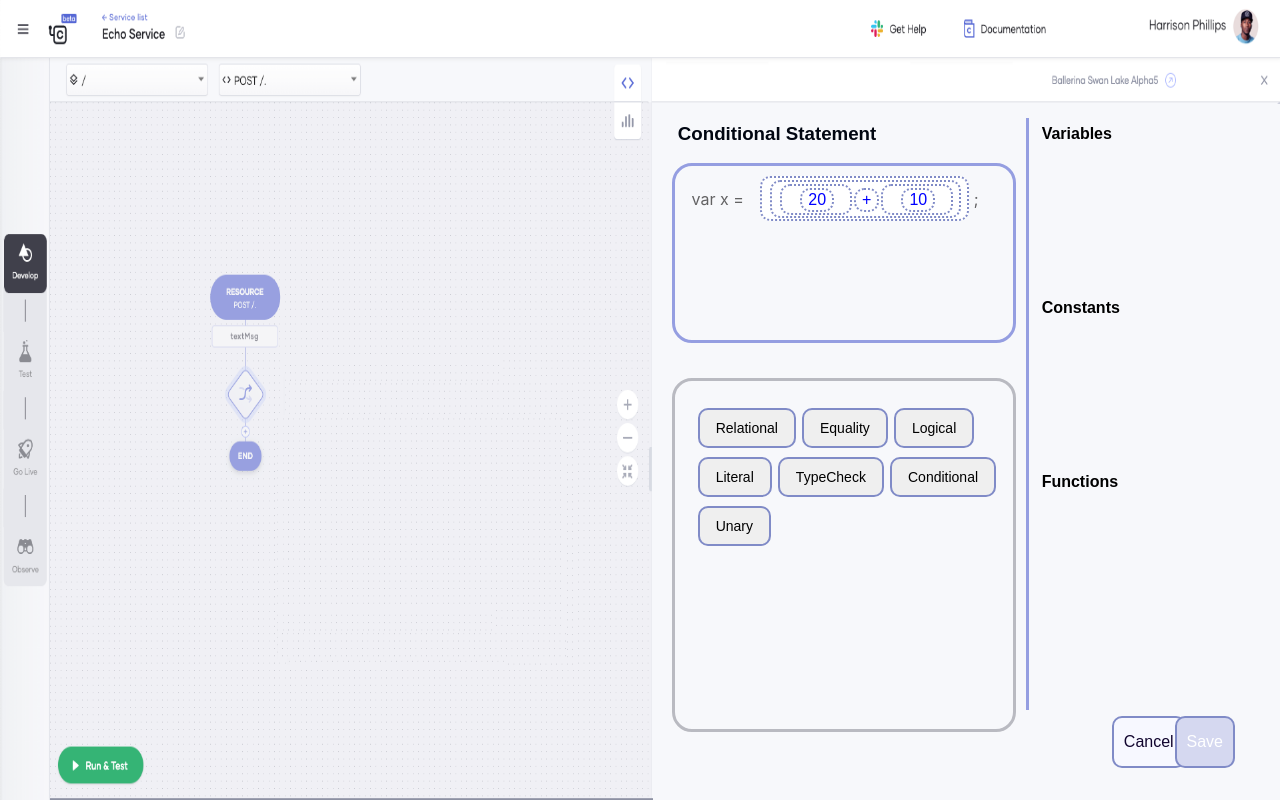
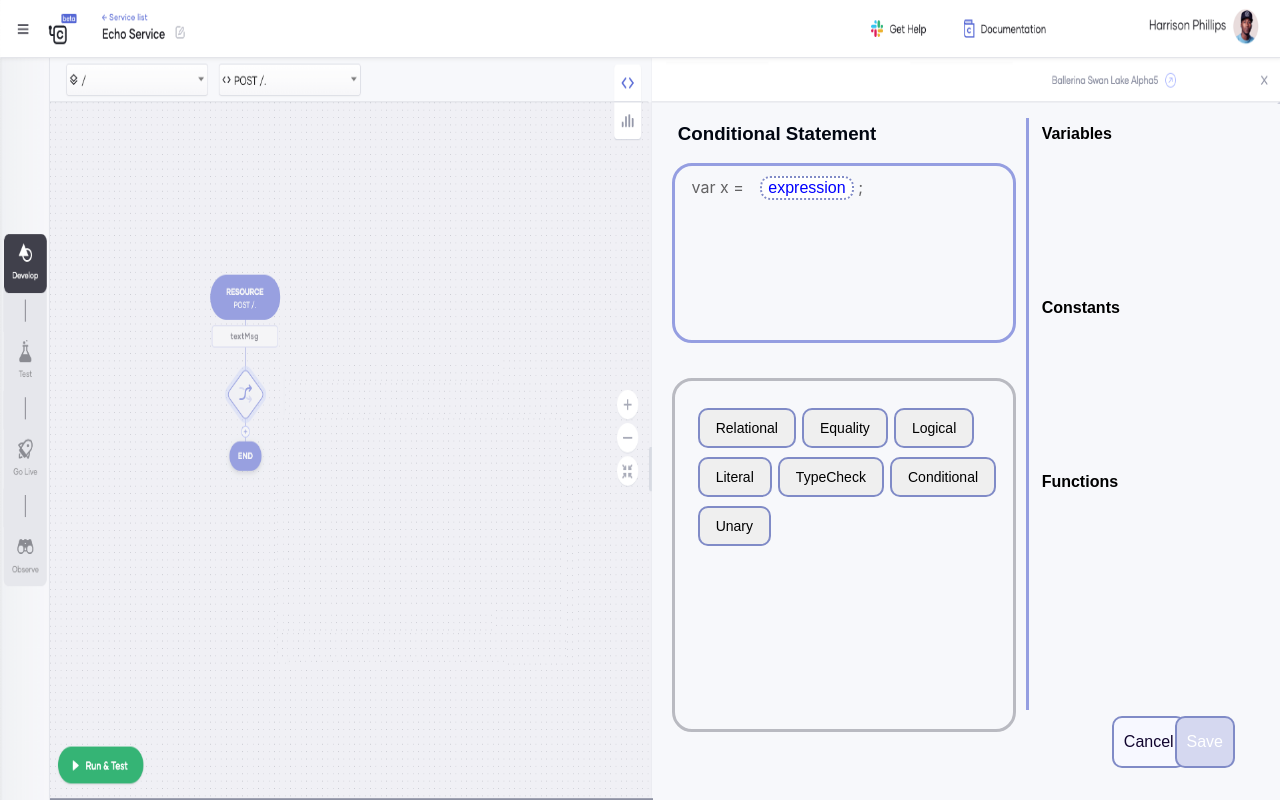
Before and after one commit to madushajg/tree-editor, a React (Create React App) app: page / in a window 1280 px wide. Both pictures are taken after a click on the button "Literal". Built offline with nearby package versions, Linux system fonts and the light colour scheme.

Commit message:
Add literal editing support

```diff
--- a/src/components/ExpressionTypes/Literal/Numeric/index.tsx
+++ b/src/components/ExpressionTypes/Literal/Numeric/index.tsx
@@ -1,15 +1,22 @@
-import React from "react";
-import { getSuggestionsBasedOnExpressionKind } from "../../../../utils";
+import React, { useState } from "react";
 import * as c from "../../../../constants";
-import { NumericLiteral, STNode } from "../../../../models/syntax-tree-interfaces";
+import {
+  NumericLiteral,
+  STNode,
+} from "../../../../models/syntax-tree-interfaces";
+import { addExpression } from "../../../../utils/utils";
 
 interface LiteralProps {
-    model: STNode
-    callBack: (suggestions: string[], model: STNode) => void
+  model: STNode;
+  callBack: (suggestions: string[], model: STNode) => void;
 }
 
 export function NumericLiteralC(props: LiteralProps) {
-    const { model, callBack } = props;
+  const { model } = props;
+
+  const [isDoubleClick, setIsDoubleClick] = useState(false);
+  const [literal, setLiteral] = useState("");
+
   let literalModel: NumericLiteral;
   let value: any;
 
@@ -18,17 +25,51 @@ export function NumericLiteralC(props: LiteralProps) {
     value = literalModel.literalToken.value;
   }
 
-    const onClickOnExpression = (e: any) => {
-        e.stopPropagation()
-        callBack(getSuggestionsBasedOnExpressionKind(c.LITERAL), literalModel.literalToken)
+  // const onClickOnExpression = (e: any) => {
+  //     e.stopPropagation()
+  //     callBack(getSuggestionsBasedOnExpressionKind(c.LITERAL), literalModel.literalToken)
+  // };
+
+  const inputblur = (event: React.FocusEvent<HTMLInputElement>) => {
+    if (literal !== "") {
+      addExpression(model, c.LITERAL, literal);
+    }
+  };
+
+  const inputChangeHandler = (event: React.KeyboardEvent<HTMLSpanElement>) => {
+    setLiteral(
+      event.currentTarget.textContent ? event.currentTarget.textContent : ""
+    );
+  };
+
+  const inputEnterHandler = (event: React.KeyboardEvent<HTMLSpanElement>) => {
+    if (event.code === "Enter" || event.code === "Tab") {
+      addExpression(model, c.LITERAL, event.currentTarget.textContent);
+    }
   };
 
   return (
-        <span className="App-expression-block App-expression-block-element">
-            {/* <input type="text" id="literal" name="literal" onClick={(e) => onClickOnExpression(e)} className="literal-input"></input> */}
-            <button className="template-button" onClick={(e) => onClickOnExpression(e)}>
+    <>
+      {isDoubleClick ? (
+        <span
+          className="App-expression-block App-expression-block-element"
+          onDoubleClick={() => {
+            setIsDoubleClick(false);
+          }}
+        >
           {value}
-            </button>
         </span>
+      ) : (
+        <span
+          onKeyDown={inputEnterHandler}
+          contentEditable={true}
+          onBlur={inputblur}
+          onInput={inputChangeHandler}
+        >
+          {" "}
+          {value}{" "}
+        </span>
+      )}
+    </>
   );
 }
--- /dev/null
+++ b/src/components/ExpressionTypes/Literal/String/index.tsx
@@ -0,0 +1,71 @@
+import React, { useState, useRef } from "react";
+import * as c from "../../../../constants";
+import { StringLiteral, STNode } from "../../../../models/syntax-tree-interfaces";
+import { addExpression } from "../../../../utils/utils";
+
+interface LiteralProps {
+    model: STNode
+    callBack: (suggestions: string[], model: STNode) => void
+}
+
+export function StringLiteralC(props: LiteralProps) {
+    const { model } = props;
+
+    const [isDoubleClick, setIsDoubleClick] = useState (false);
+    const [literal, setLiteral] = useState ("");
+    const inputRef = useRef(null);
+
+    let literalModel: StringLiteral;
+    let value: any;
+
+    if (model.kind === "StringLiteral") {
+        literalModel = model as StringLiteral;
+        value = literalModel.literalToken.value;
+    }
+
+    // const onClickOnExpression = (e: any) => {
+    //     e.stopPropagation()
+    //     callBack(getSuggestionsBasedOnExpressionKind(c.LITERAL), literalModel.literalToken)
+    // };
+
+    const inputblur = (event:  React.FocusEvent<HTMLInputElement>) => {
+        if (literal !== ""){
+            addExpression(model, c.LITERAL, literal)
+        }
+    };
+
+    const inputChangeHandler = (event:  React.KeyboardEvent<HTMLSpanElement>) => {
+
+        setLiteral(event.currentTarget.textContent ? event.currentTarget.textContent : "");
+    };
+
+    const inputEnterHandler = (event:  React.KeyboardEvent<HTMLSpanElement>) => {
+        if (event.code === "Enter" || event.code === "Tab"){
+            addExpression(model, c.LITERAL, event.currentTarget.textContent);
+        }
+
+      };
+
+    return (
+        <>
+            {
+            isDoubleClick?(
+
+
+        <span className="App-expression-block App-expression-block-element" onDoubleClick={() => {
+                setIsDoubleClick(false)
+              }}>{value}</span>
+
+               ):(
+                  <span
+                   onKeyDown={inputEnterHandler}
+                    contentEditable={true}
+
+                    onBlur={inputblur}
+                    onInput = {inputChangeHandler}
+                    ref={inputRef}
+                  > {value} </span>)
+                }
+            </>
+    );
+}
--- a/src/components/ExpressionTypes/index.tsx
+++ b/src/components/ExpressionTypes/index.tsx
@@ -6,6 +6,7 @@
 // import { DefaultBooleanC } from './Default/Boolean';
 import { BooleanLiteralC } from './Literal/Boolean';
 import { NumericLiteralC } from './Literal/Numeric';
+import { StringLiteralC } from './Literal/String';
 import { BinaryExpressionC } from './BinaryExpr';
 import { BracedExpressionC } from './BracedExpr';
 
@@ -17,5 +18,6 @@ import { BracedExpressionC } from './BracedExpr';
 // export { DefaultBooleanC };
 export { BooleanLiteralC as BooleanLiteral };
 export { NumericLiteralC as NumericLiteral };
+export { StringLiteralC as StringLiteral };
 export { BinaryExpressionC as BinaryExpression };
 export { BracedExpressionC as BracedExpression };
--- a/src/components/Visitors/codeGenVisitor.ts
+++ b/src/components/Visitors/codeGenVisitor.ts
@@ -22,7 +22,7 @@ const leafKind = ['PlusToken', 'MinusToken', 'AsteriskToken', 'SlashToken', 'Per
     'LogicalAndToken', 'LogicalOrToken',
     'DoubleDotLtToken',
     // 'CloseParenToken', 'OpenParenToken',
-    'DecimalIntegerLiteralToken'];
+    'DecimalIntegerLiteralToken', 'StringLiteralToken'];
 
 class CodeGenVisitor implements Visitor {
     private codeSnippet: string = "";
--- a/src/utils/utils.ts
+++ b/src/utils/utils.ts
@@ -1,6 +1,6 @@
 import { Expression } from '../models/definitions';
 import * as c from "../constants";
-import { BinaryExpression, BracedExpression, STNode } from '../models/syntax-tree-interfaces';
+import { BinaryExpression, BracedExpression, StringLiteral, STNode } from '../models/syntax-tree-interfaces';
 
 export interface Operator {
     value: string,
@@ -23,13 +23,19 @@ export function addOperator(model: STNode, operator: Operator) {
 
 export function addExpression(model: any, kind: string, value?: any) {
     // model = {kind: "null", source: "null"};
-    delete model.literalToken;
+    // delete model.literalToken;
     if (kind === c.ARITHMETIC) {
         Object.assign(model, createArithmetic());
     } else if (kind === c.RELATIONAL) {
         Object.assign(model, createRelational());
     } else if (kind === c.EQUALITY) {
         Object.assign(model, createEquality());
+    } else if (kind === c.LITERAL) {
+        if (value) {
+            Object.assign(model, createLiteral(value));
+        } else {
+            Object.assign(model, createLiteral("expression"));
+        }
     } else {
         console.log(`Unsupported kind. (${kind})`);
     }
@@ -150,6 +156,19 @@ function createEquality(): BinaryExpression {
     };
 }
 
+function createLiteral(value: string) : StringLiteral {
+    return {
+        "kind": "StringLiteral",
+        "literalToken": {
+            "kind": "StringLiteralToken",
+            "isToken": true,
+            "value": value,
+            "source": ""
+        },
+        "source": ""
+    };
+}
+
 export const ExpressionSuggestionsByKind: { [key: string]: string[] } = {
     Literal: [],
     Relational: [c.ARITHMETIC, c.CONDITIONAL, c.TYPE_CHECK, c.RELATIONAL, c.LITERAL],
```
Lines whose indentation alone changed are shown as unchanged.
